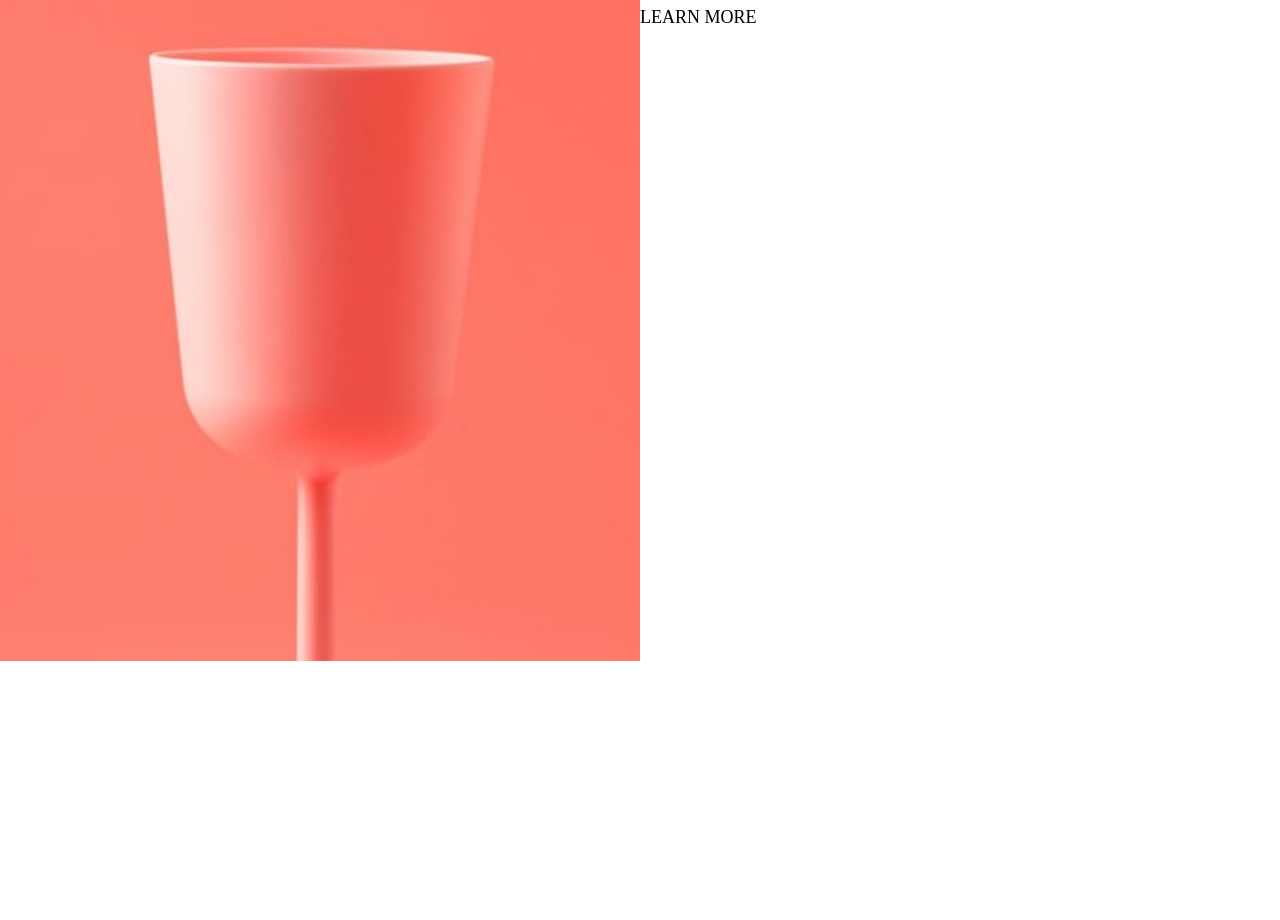
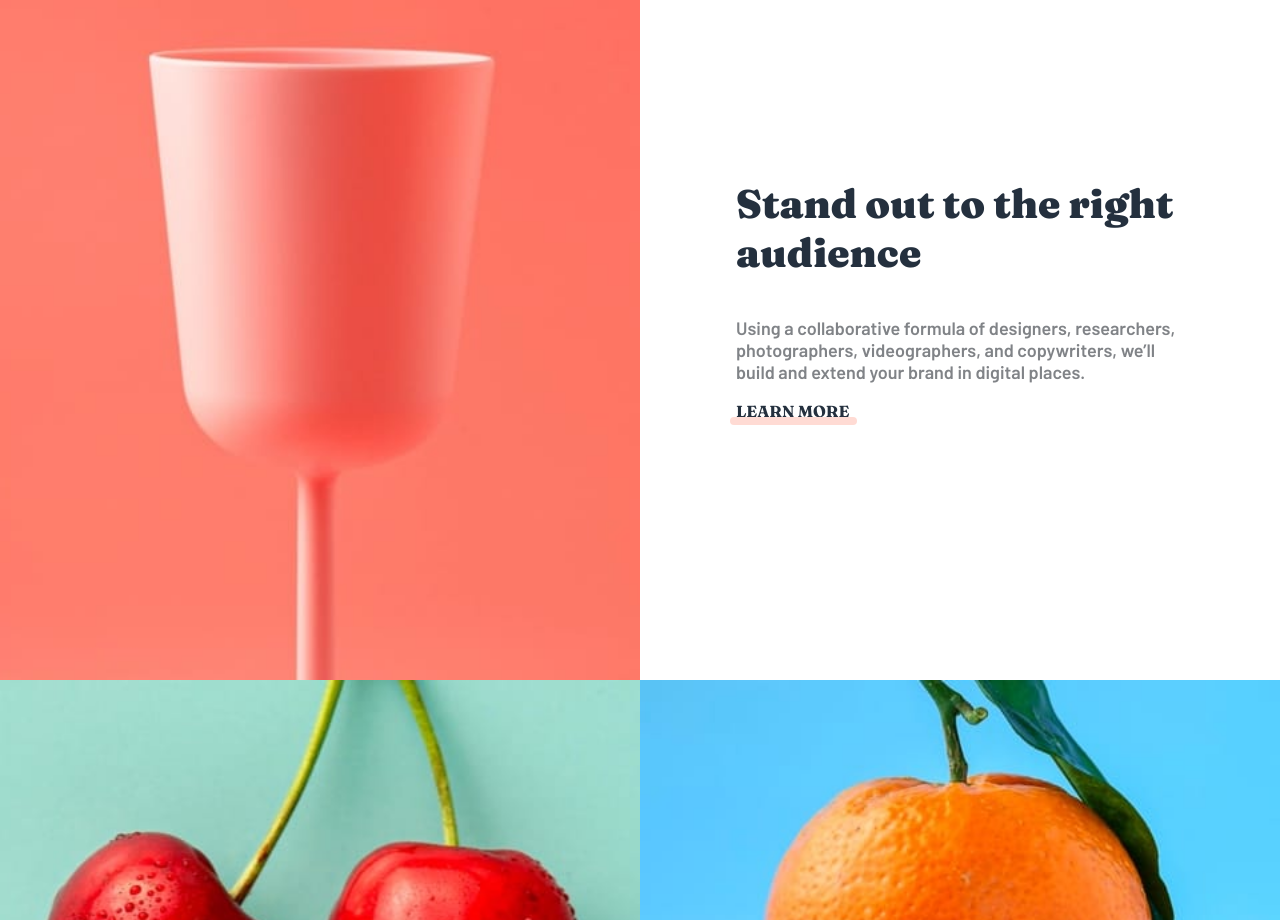
Before and after one commit to lolamindi/sunnyside, a plain HTML site: page index.html in a window 1280 px wide. Shown: the part 1880-2800 px from the top of the page. Drawn offline with Linux system fonts and the light colour scheme.

Commit message:
complete central grid

```diff
--- a/index.html
+++ b/index.html
@@ -35,24 +35,28 @@
     </header>
 <article class="central-grid">
 <section class="egg-text">
-  <h3>Transform your brand</h3>
-  <p>We are a full-service creative agency specializing in helping brands grow fast. Engage your clients through compelling visuals that do most of the marketing for you.</p>
-  <span>LEARN MORE</span>
+  <h3 class="egg-cup-heading">Transform your brand</h3>
+  <p class="egg-cup-paragraph">We are a full-service creative agency specializing in helping brands grow fast. Engage your clients through compelling visuals that do most of the marketing for you.</p>
+  <a href="" class="highlight-text" id="yellow-highlight">LEARN MORE</a>
 </section>
-<section class="egg-section"></section>
-<section class="cup-section"></section>
+<section class="egg-photo"></section>
+<section class="cup-photo"></section>
 <section class="cup-text">
-  <h3>Stand out to the right audience</h3>
-  <p>Using a collaborative formula of designers, researchers, photographers, videographers, and copywriters, we’ll build and extend your brand in digital places.</p>
-  <span>LEARN MORE</span>
+  <h3 class="egg-cup-heading">Stand out to the right audience</h3>
+  <p class="egg-cup-paragraph">Using a collaborative formula of designers, researchers, photographers, videographers, and copywriters, we’ll build and extend your brand in digital places.</p>
+  <a href="" class="highlight-text" id="pink-highlight">LEARN MORE</a>
 </section>
 <section class="cherry-section">
-<h3>Graphic design</h3>
-<p>Great design makes you memorable. We deliver artwork that underscores your brand message and captures potential clients’ attention.</p>
+<div class="fruit-box">
+<h3 class="cherry-heading">Graphic Design</h3>
+<p class="fruit-text">Great design makes you memorable. We deliver artwork that underscores your brand message and captures potential clients’ attention.</p>
 </section>
+</div>
 <section class="tangerine-section">
-  <h3>Photography</h3>
-  <p>Increase your credibility by getting the most stunning, high-quality photos that improve your business image.</p>
+<div class="fruit-box">
+  <h3 class="tangerine-heading">Photography</h3>
+  <p class="fruit-text">Increase your credibility by getting the most stunning, high-quality photos that improve your business image.</p>
+</div>
 </section>
 <article>
 
--- a/styles.css
+++ b/styles.css
@@ -32,14 +32,13 @@
 }
 
 .menu-item {
-  font: var(--barlow);
-  font-size: medium;
+  font: var(--barlow-header);
   font-weight: 200;
   color: var(--white);
 }
 
 .contact {
-  font: var(--fraunces);
+  font: var(--fraunces-header);
   color: var(--dark-blue);
   background-color: var(--white);
   border: none;
@@ -57,7 +56,7 @@
 .title {
   color: var(--white);
   text-align: center;
-  font: var(--fraunces-heavy);
+  font: var(--fraunces-title);
   letter-spacing: 8px;
   padding-top: 32px;
 }
@@ -72,26 +71,102 @@
   grid-template-rows: repeat(3, auto);
 }
 
-.egg-section {
+.egg-photo {
   background-image: url(assets/desktop/image-transform.jpg);
+}
+
+.cup-photo {
+  background-image: url(assets/desktop/image-stand-out.jpg);
+}
+
+.cherry-section {
+  background-image: url(assets/desktop/image-graphic-design.jpg);
+  color: var(--green);
+}
+
+.tangerine-section {
+  background-image: url(assets/desktop/image-photography.jpg);
+  color: var(--darkest-blue);
+}
+
+.egg-photo,
+.cup-photo,
+.cherry-section,
+.tangerine-section {
   background-repeat: no-repeat;
   background-position: center;
   background-size: cover;
   height: 100vh;
+  display: flex;
 }
 
-.cup-section {
-  background-image: url(assets/desktop/image-stand-out.jpg);
-  background-repeat: no-repeat;
-  background-position: center;
-  background-size: cover;
-  height: 100vh;
+.egg-cup-heading {
+  font: var(--fraunces-heading);
 }
 
-.cherry-section {
-background-image: url(assets/desktop/image-graphic-design.jpg);
+.egg-text,
+.cup-text {
+  width: 448px;
+  margin: auto;
 }
 
-.tangerine-section {
-  background-image: url(assets/desktop/image-photography.jpg);
+.egg-cup-heading {
+  color: var(--dark-blue);
 }
+
+.egg-cup-paragraph {
+  font: var(--barlow-header);
+  color: var(--grey);
+}
+
+.highlight-text {
+  font: var(--fraunces-highlight);
+  color: var(--dark-blue);
+  position: relative;
+}
+
+.highlight-text::after {
+  content: '';
+  position: absolute;
+  left: -6;
+  bottom: -4px;
+  width: 112%;
+  height: 8px;
+  border-radius: 25px;
+  transition: background-color 0.3s ease;
+}
+
+
+#yellow-highlight::after {
+  background-color: var(--light-yellow);
+}
+
+#yellow-highlight:hover::after {
+background-color: var(--yellow);
+}
+
+#pink-highlight::after {
+  background-color: var(--light-pink);
+}
+
+#pink-highlight:hover::after {
+  background-color: var(--pink);
+  }
+
+
+.fruit-box {
+  text-align: center;
+  width: 360px;
+  margin: auto;
+  padding-top: 340px;
+}
+
+.cherry-heading,
+.tangerine-heading {
+  font: var(--fraunces-subheading);
+}
+
+.fruit-text {
+  font: var(--barlow-body);
+  line-height: 28px;
+}
--- a/variables.css
+++ b/variables.css
@@ -3,24 +3,34 @@
 
 
 :root {
-  --faded-red: #fe7867;
+
+  /* used */
+  --green: #24554a;
+  --darkest-blue: #052C3B;
+  --dark-blue: #24303e;
+  --button-background: #78cef5;
+  --white: #FFFFFF;
+  --grey: #808387;
+  --light-yellow:#fef2ba;
   --yellow: #fad400;
-  --green: #25564b;
+  --light-pink:#ffdbd4;
+  --pink: #fe7766;
+
   --petrol-blue: #19536b;
   --footer-text: #458d7e;
   --footer-background:#90D4C6;
-  --button-background: #78cef5;
-  --dark-blue: #24303e;
   --slate: #5a636c;
-  --grey: #818498;
   --light-grey:#a7abae;
-  --white: #FFFFFF;
   }
 
 :root {
-  --barlow: 600 18px 'Barlow', sans-serif;
-  --fraunces: 700 12px'Fraunces', serif;
-  --fraunces-heavy: 900 56px 'Fraunces', serif;
+  --barlow-header: 600 18px 'Barlow', sans-serif;
+  --barlow-body: 600 16px 'Barlow', sans-serif;
+  --fraunces-header: 700 12px 'Fraunces', serif;
+  --fraunces-highlight: 700 16px 'Fraunces', serif;
+  --fraunces-heading: 900 40px 'Fraunces', serif;
+  --fraunces-subheading: 900 28px 'Fraunces', serif;
+  --fraunces-title: 900 56px 'Fraunces', serif;
 }
 
 body {
```
